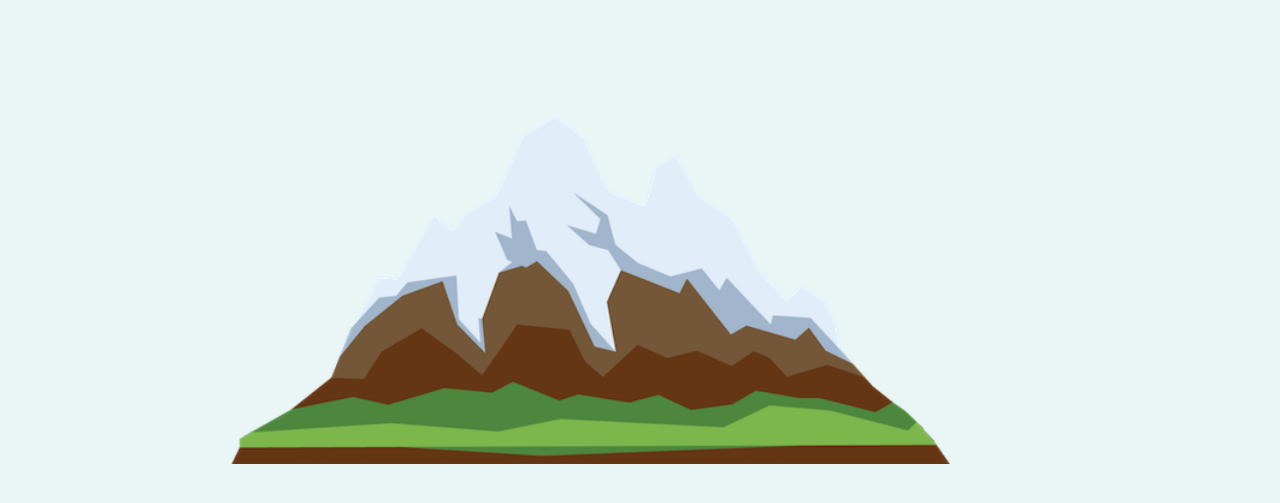
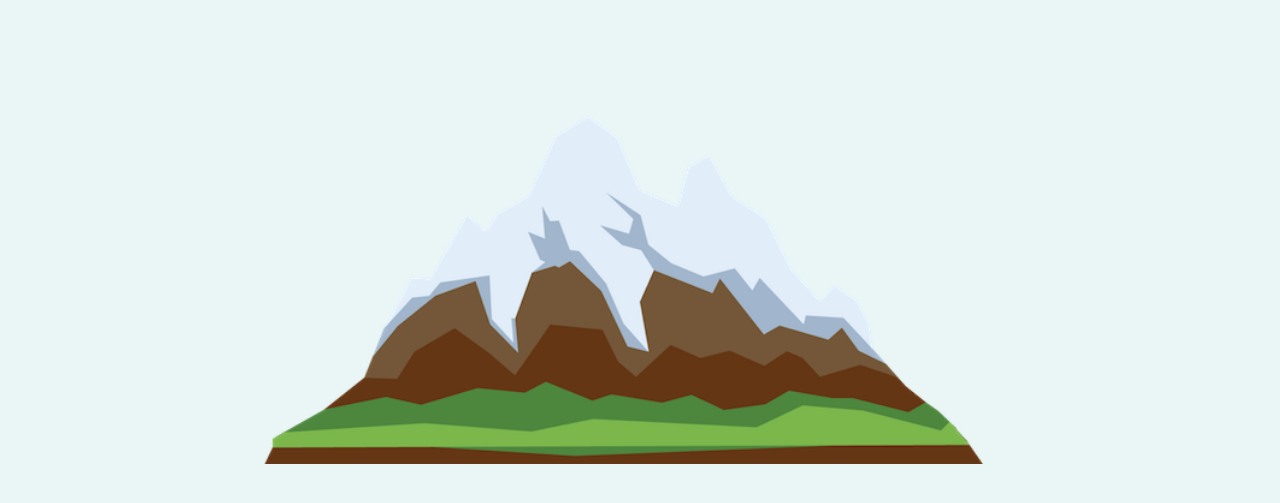
Before and after one commit to FahadMajed/Me, a plain HTML site: page index.html in a window 1280 px wide. Shown: the part 383-886 px from the top of the page. Drawn offline with Linux system fonts and the light colour scheme.

Commit message:
Update styles.css

```diff
--- a/CSS/styles.css
+++ b/CSS/styles.css
@@ -85,7 +85,7 @@ font-size: 600%;
 .mountain {
 
 
-   padding-right:  100px;
+   padding-right:  35px;
   width: 720px;
 
 
```
